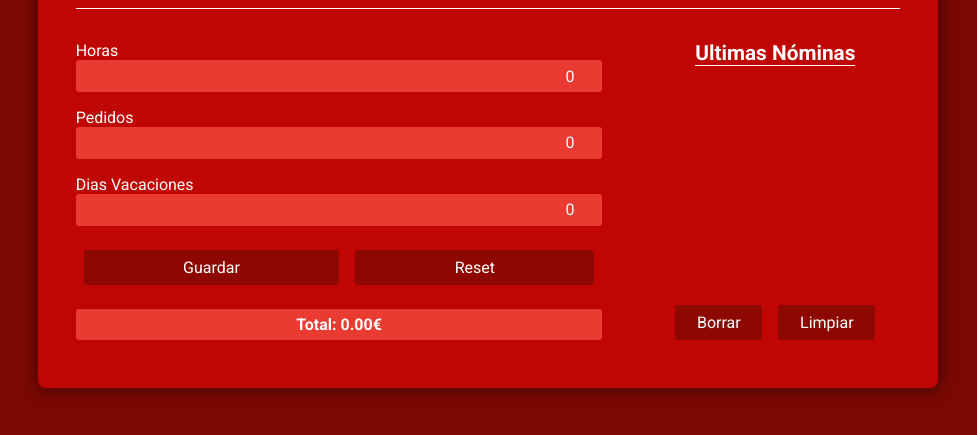
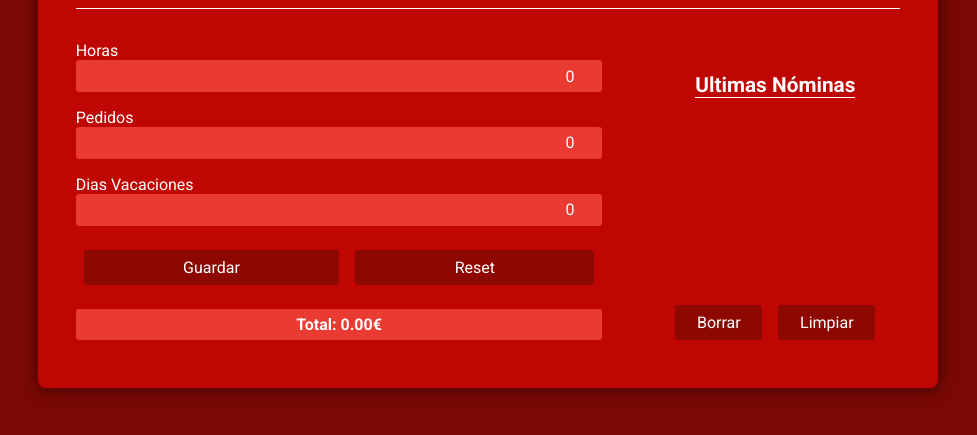
Before and after one commit to tonmetal/TelepiApp-localStorage, a plain HTML site: page index.html in a window 1280 px wide. Shown: the part 111-546 px from the top of the page, without its empty margins (152-1129 px from the left). Drawn offline with Linux system fonts and the light colour scheme; a web font is replaced by a local one.

Commit message:
borde separacion

```diff
--- a/index.css
+++ b/index.css
@@ -144,6 +144,8 @@ button:hover, button:active{
     align-items: center;
     justify-content: space-between;
     margin-top: 2em ;
+    padding-top: 2em;
+    border-top: dotted 2px white;
 }
 
 h2{
@@ -225,6 +227,7 @@ li{
     margin-top: 2em;
     margin-bottom: 1em;
     min-width: 250px;
+    border: none;
   }
 
   .botones-nom{
```
